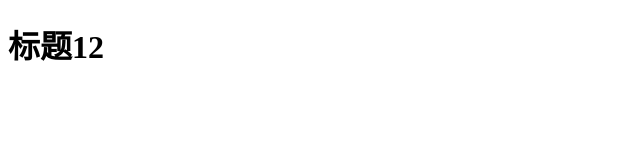
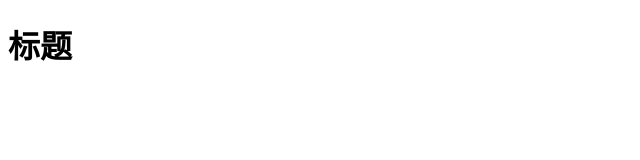
Before and after one commit to luomutianxia/data, a plain HTML site: page demo.html in a window 1280 px wide. Shown: the full height of the page, 0-640 px from the left. Drawn offline with Linux system fonts and the light colour scheme.

Commit message:
18新建

```diff
--- a/demo.html
+++ b/demo.html
@@ -7,6 +7,6 @@
     <title>Document</title>
 </head>
 <body>
-    <h1>标题12</h1>
+    <h1>标题</h1>
 </body>
 </html>
```
